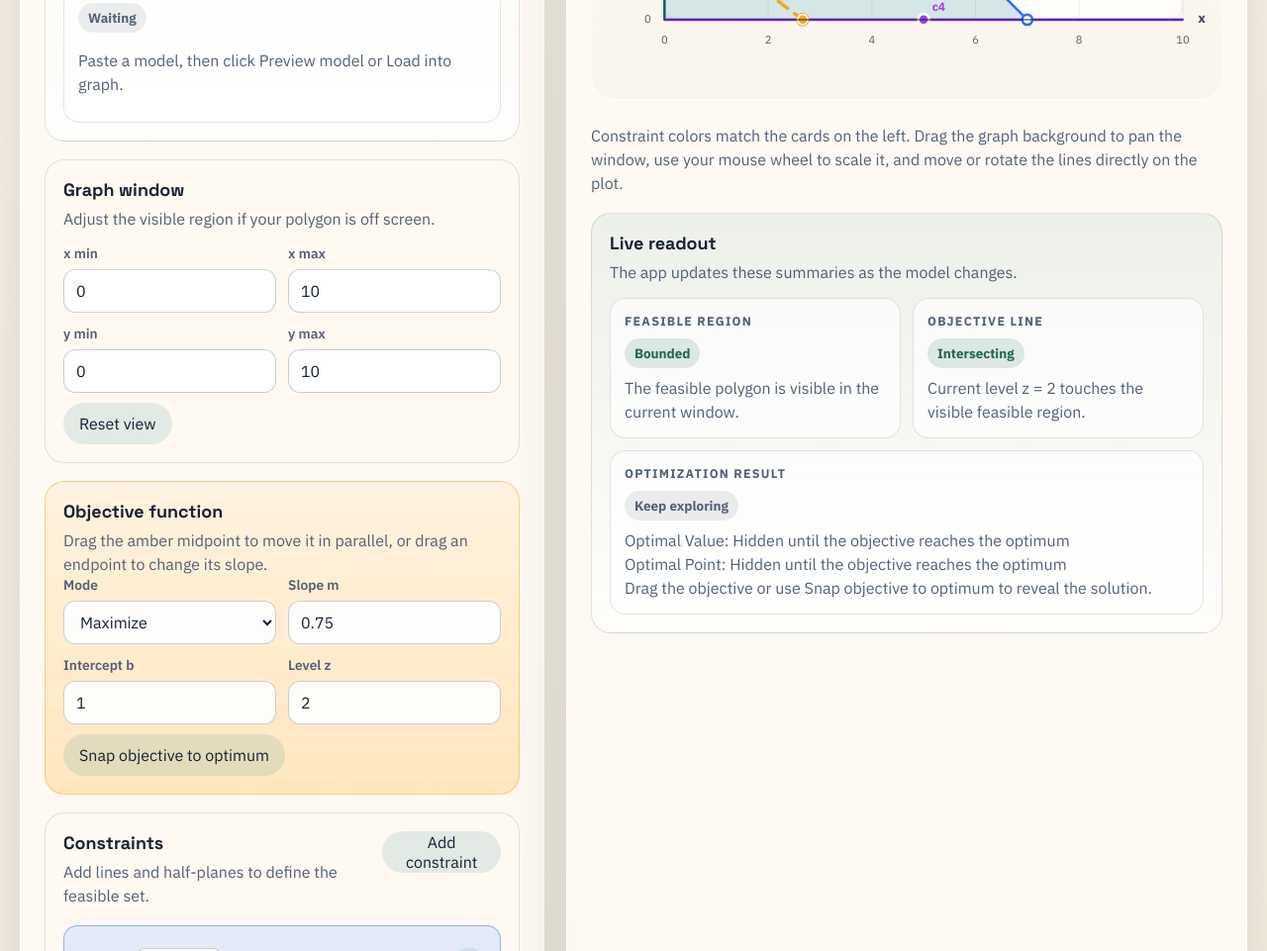
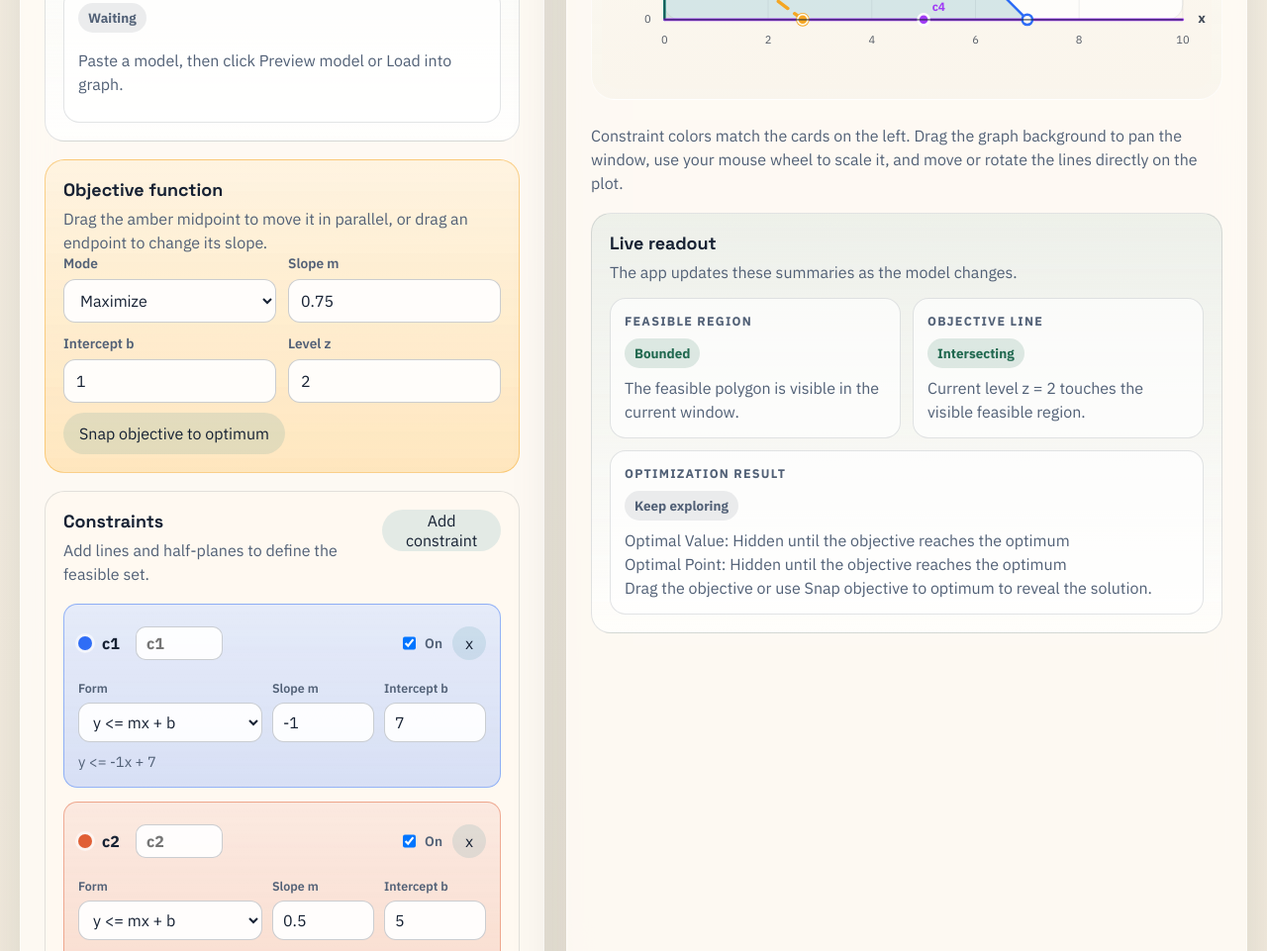
Before and after one commit to rhartlage/linear-programming-studio, a plain HTML site: page index.html in a window 1280 px wide. Shown: the part 1115-2076 px from the top of the page at 99% size. Drawn offline with Linux system fonts and the light colour scheme.

Commit message:
Remove manual graph window controls

```diff
--- a/app.js
+++ b/app.js
@@ -74,11 +74,6 @@ const dom = {
   objectiveY: document.getElementById("objective-y"),
   objectiveLevel: document.getElementById("objective-level"),
   snapOptimum: document.getElementById("snap-optimum"),
-  viewXMin: document.getElementById("view-x-min"),
-  viewXMax: document.getElementById("view-x-max"),
-  viewYMin: document.getElementById("view-y-min"),
-  viewYMax: document.getElementById("view-y-max"),
-  resetView: document.getElementById("reset-view"),
   resetViewInline: document.getElementById("reset-view-inline"),
   feasibilityBadge: document.getElementById("feasibility-badge"),
   feasibilityText: document.getElementById("feasibility-text"),
@@ -362,14 +357,6 @@ function bindStaticEvents() {
     refresh();
   });
 
-  [dom.viewXMin, dom.viewXMax, dom.viewYMin, dom.viewYMax].forEach((input) => {
-    input.addEventListener("input", () => {
-      syncViewFromInputs();
-      refresh();
-    });
-  });
-
-  dom.resetView.addEventListener("click", resetViewToDefault);
   dom.resetViewInline.addEventListener("click", resetViewToDefault);
 
   dom.snapOptimum.addEventListener("click", () => {
@@ -1979,18 +1966,8 @@ function syncObjectiveInputs() {
   dom.objectiveLevel.value = formatInputValue(state.objective.level);
 }
 
-function syncViewFromInputs() {
-  state.view.xMin = dom.viewXMin.value;
-  state.view.xMax = dom.viewXMax.value;
-  state.view.yMin = dom.viewYMin.value;
-  state.view.yMax = dom.viewYMax.value;
-}
-
 function syncViewInputs() {
-  dom.viewXMin.value = state.view.xMin;
-  dom.viewXMax.value = state.view.xMax;
-  dom.viewYMin.value = state.view.yMin;
-  dom.viewYMax.value = state.view.yMax;
+  // The graph window is now controlled directly from the plot via pan/zoom.
 }
 
 function refresh(syncInputs = true) {
--- a/index.html
+++ b/index.html
@@ -217,40 +217,6 @@
               </div>
             </section>
 
-            <section class="card">
-              <div class="card-head compact">
-                <div>
-                  <h3>Graph window</h3>
-                  <p>Adjust the visible region if your polygon is off screen.</p>
-                </div>
-              </div>
-
-              <div class="form-grid view-grid">
-                <label>
-                  <span>x min</span>
-                  <input id="view-x-min" type="text" inputmode="text" value="0" />
-                </label>
-                <label>
-                  <span>x max</span>
-                  <input id="view-x-max" type="text" inputmode="text" value="10" />
-                </label>
-                <label>
-                  <span>y min</span>
-                  <input id="view-y-min" type="text" inputmode="text" value="0" />
-                </label>
-                <label>
-                  <span>y max</span>
-                  <input id="view-y-max" type="text" inputmode="text" value="10" />
-                </label>
-              </div>
-
-              <div class="button-row">
-                <button id="reset-view" class="button button-ghost" type="button">
-                  Reset view
-                </button>
-              </div>
-            </section>
-
             <section class="card objective-card">
               <div class="card-head">
                 <div>
--- a/styles.css
+++ b/styles.css
@@ -614,8 +614,7 @@ textarea {
 }
 
 .constraint-grid,
-.objective-grid,
-.view-grid {
+.objective-grid {
   grid-template-columns: repeat(2, minmax(0, 1fr));
 }
 
@@ -817,7 +816,6 @@ textarea:focus,
   .objective-grid,
   .table-loader-setup-grid,
   .table-loader-objective-grid,
-  .view-grid,
   .status-grid {
     grid-template-columns: 1fr;
   }
```
